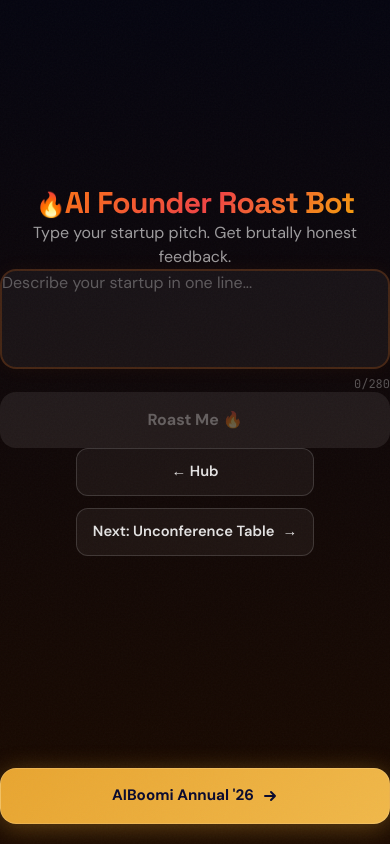
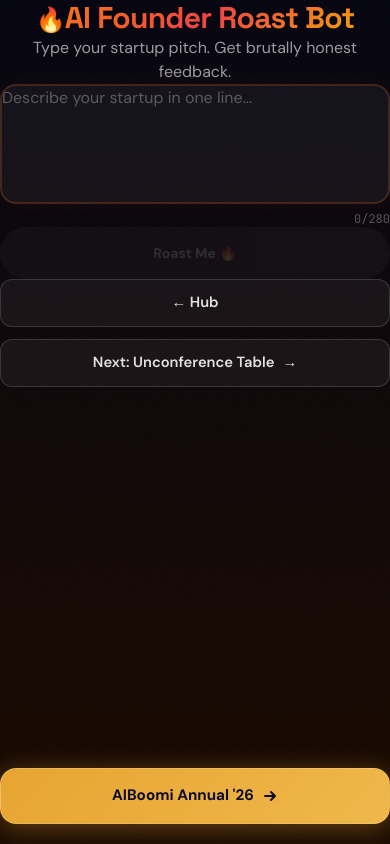
Before and after one commit to rajathkm/aiboomi-playground, a Next.js app: page /roast in a window 390 px wide. Built offline with nearby package versions, Linux system fonts and the light colour scheme.

Commit message:
Fix layout: remove justify-center dead space, fix mobile card grid overflow, improve button styling

```diff
--- a/src/app/buildvsbuy/page.tsx
+++ b/src/app/buildvsbuy/page.tsx
@@ -402,7 +402,7 @@ export default function BuildVsBuyPage() {
           "linear-gradient(180deg, #050510 0%, #0d0525 40%, #1a0a3e 100%)",
       }}
     >
-      <div className="safe-floating-space flex w-full max-w-3xl flex-1 flex-col px-4 pt-12 pb-8 sm:px-6 sm:pt-14 sm:pb-12 lg:px-8">
+      <div className="safe-floating-space flex w-full max-w-lg mx-auto flex-col px-5 pt-10 pb-8 sm:max-w-3xl sm:px-6 sm:pt-14 sm:pb-12 lg:px-8">
         <div className="mb-4 flex w-full items-center justify-start">
           <Link href="/" className="btn-text">
             &larr; Back to Hub
--- a/src/app/page.tsx
+++ b/src/app/page.tsx
@@ -97,7 +97,7 @@ export default function HomePage() {
         }}
       />
 
-      <div className="safe-floating-space relative z-10 mx-auto flex min-h-screen max-w-5xl flex-col items-center justify-center px-4 py-16 sm:px-6 sm:py-20 lg:px-8">
+      <div className="safe-floating-space relative z-10 mx-auto flex min-h-screen max-w-lg flex-col items-center px-5 pt-14 pb-32 sm:max-w-5xl sm:px-6 lg:px-8">
         {/* Code comment — terminal aesthetic */}
         <motion.p
           initial={{ opacity: 0, y: -10 }}
@@ -170,7 +170,7 @@ export default function HomePage() {
         </motion.div>
 
         {/* Game cards grid */}
-        <div className="mb-14 grid w-full max-w-4xl grid-cols-1 gap-5 sm:grid-cols-2 sm:gap-6">
+        <div className="mb-14 grid w-full grid-cols-1 gap-4 sm:grid-cols-2 sm:gap-6">
           {GAMES.map((game, i) => (
             <motion.div
               key={game.id}
@@ -271,10 +271,9 @@ export default function HomePage() {
           animate={{ opacity: 1, y: 0 }}
           transition={{ duration: 0.5, delay: 1.35 }}
           onClick={handleRandomize}
-          className="btn-secondary group relative mb-10 w-full min-h-[52px] overflow-hidden rounded-2xl px-8 py-4 tracking-wide transition-all duration-300 sm:w-auto"
+          className="btn-secondary group relative mb-10 w-full min-h-[52px] overflow-hidden rounded-xl px-8 py-4 tracking-wide transition-all duration-300 border border-white/15 bg-white/5 flex items-center justify-center gap-2 font-medium text-sm mt-2"
           style={{
             fontFamily: "var(--font-body)",
-            background: "rgba(255, 255, 255, 0.08)",
             backdropFilter: "blur(10px)",
             color: "rgba(255,255,255,0.92)",
           }}
--- a/src/app/roast/page.tsx
+++ b/src/app/roast/page.tsx
@@ -144,7 +144,7 @@ export default function RoastPage() {
         background: "linear-gradient(180deg, #050510 0%, #1a0a00 100%)",
       }}
     >
-      <div className="safe-floating-space flex flex-1 w-full max-w-3xl flex-col items-center justify-center px-4 pt-16 sm:px-6 sm:pt-20 lg:px-8">
+      <div className="safe-floating-space flex w-full max-w-lg mx-auto flex-col px-5 pt-10 pb-6 sm:max-w-3xl sm:px-6 lg:px-8">
         {/* Header */}
         <motion.div
           initial={{ opacity: 0, y: -20 }}
@@ -192,7 +192,7 @@ export default function RoastPage() {
                   onChange={(e) => setPitch(e.target.value)}
                   placeholder="Describe your startup in one line..."
                   rows={4}
-                  className="w-full text-base sm:text-lg resize-none outline-none transition-all duration-300 placeholder:text-white/30 rounded-2xl p-6 sm:p-7"
+                  className="w-full min-h-[120px] text-base sm:text-lg resize-none outline-none transition-all duration-300 placeholder:text-white/30 rounded-2xl p-6 sm:p-7"
                   style={{
                     background: "rgba(255,255,255,0.05)",
                     border: "2px solid rgba(249, 115, 22, 0.2)",
@@ -242,12 +242,12 @@ export default function RoastPage() {
                 disabled={!canSubmit}
                 whileHover={canSubmit ? { scale: 1.03 } : {}}
                 whileTap={canSubmit ? { scale: 0.97 } : {}}
-                className="mt-6 min-h-[56px] w-full rounded-2xl py-4 text-base font-bold transition-all duration-300 cursor-pointer disabled:cursor-not-allowed sm:w-auto sm:px-10 sm:text-lg"
+                className="mt-6 min-h-[52px] w-full rounded-xl py-4 text-sm font-bold transition-all duration-300 cursor-pointer disabled:cursor-not-allowed disabled:opacity-40"
                 style={{
                   background: canSubmit
-                    ? "linear-gradient(135deg, #f97316, #ef4444)"
+                    ? "linear-gradient(to right, #f97316, #f59e0b)"
                     : "rgba(255,255,255,0.08)",
-                  color: canSubmit ? "#fff" : "rgba(255,255,255,0.3)",
+                  color: canSubmit ? "#000" : "rgba(255,255,255,0.3)",
                   boxShadow: canSubmit ? "0 0 40px rgba(249, 115, 22, 0.3)" : "none",
                   fontFamily: "var(--font-body)",
                 }}
--- a/src/app/simulate/page.tsx
+++ b/src/app/simulate/page.tsx
@@ -230,7 +230,7 @@ export default function SimulatePage() {
         />
       </div>
 
-      <div className="safe-floating-space relative z-10 flex min-h-screen w-full max-w-3xl flex-col gap-5 px-4 py-8 sm:gap-6 sm:px-6 sm:py-10 lg:px-8">
+      <div className="safe-floating-space relative z-10 flex w-full max-w-lg mx-auto flex-col gap-5 px-5 pt-10 pb-8 sm:max-w-3xl sm:px-6 sm:py-10 lg:px-8">
         {/* Header */}
         <motion.div
           initial={{ opacity: 0, y: -20 }}
--- a/src/app/wall/page.tsx
+++ b/src/app/wall/page.tsx
@@ -218,7 +218,7 @@ export default function WallPage() {
         }}
       />
 
-      <div className="relative z-[1] mx-auto w-full max-w-3xl px-4 pt-10 pb-[320px] sm:px-6 sm:pb-[300px] lg:px-8">
+      <div className="relative z-[1] mx-auto w-full max-w-lg px-5 pt-10 pb-[320px] sm:max-w-3xl sm:px-6 sm:pb-[300px] lg:px-8">
         {/* Header */}
         <motion.div
           initial={{ opacity: 0, y: -20 }}
```
